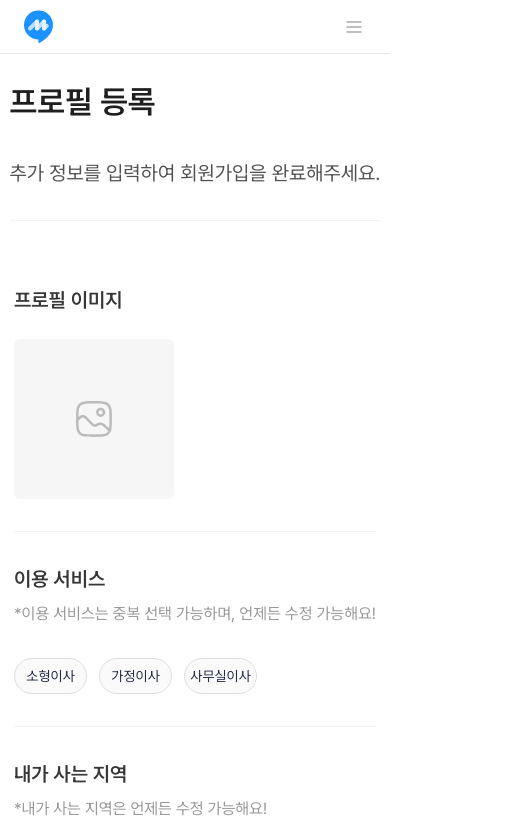
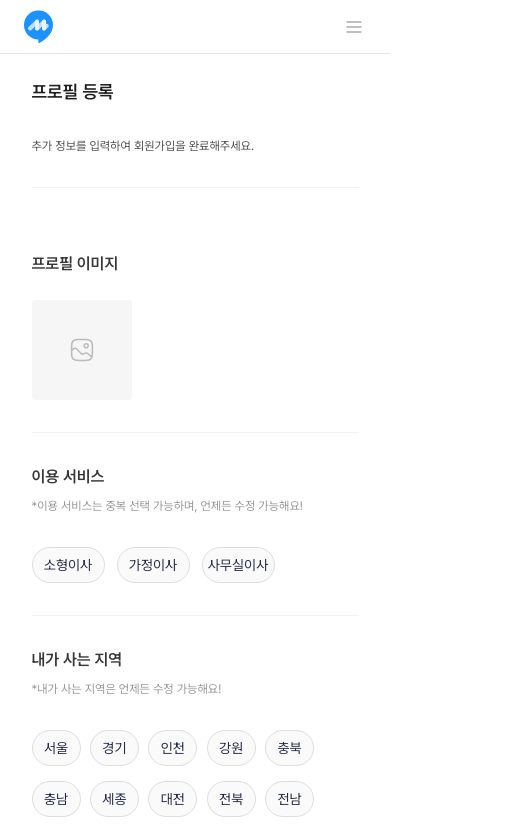
Before and after one commit to FS2-Part4-Team3/2-Moving-3-FE, a Next.js app: page /profile-register-normal in a window 390 px wide. Shown: the top 831 px of the page, 515 px wide, since content can reach past the window. Built offline with nearby package versions, Linux system fonts and the light colour scheme.

Commit message:
Feat:#21 - responsive design

```diff
--- a/src/app/profile-register-normal/page.tsx
+++ b/src/app/profile-register-normal/page.tsx
@@ -36,17 +36,17 @@ export default function ProfileRegisterNormal() {
   };
   return (
     <div className="flex flex-col justify-center items-center">
-      <div className="lg:w-[64rem] border-b border-gray-600 pb-[3.2rem]">
-        <h1 className="text-[3.2rem] font-semibold text-black-400 mb-[3.2rem] mt-[2.4rem]">
+      <div className="lg:w-[64rem] md:w-[32.7rem] sm:w-[32.7rem] border-b border-gray-600 pb-[3.2rem]">
+        <h1 className="lg:text-[3.2rem] md:text-[1.8rem] sm:text-[1.8rem] font-semibold text-black-400 mb-[3.2rem] mt-[2.4rem]">
           프로필 등록
         </h1>
-        <h3 className="text-[2rem] font-normal text-black-200">
+        <h3 className="lg:text-[2rem] md:text-[1.2rem] sm:text-[1.2rem] font-normal text-black-200">
           추가 정보를 입력하여 회원가입을 완료해주세요.
         </h3>
       </div>
-      <div className="lg:w-[64rem] mt-[6.4rem]">
+      <div className="lg:w-[64rem] md:w-[32.7rem] sm:w-[32.7rem] mt-[6.4rem]">
         <div className="flex flex-col border-b border-gray-600 pb-[3.2rem]">
-          <h2 className="text-[2rem] font-semibold text-black-300 mb-[2.4rem]">
+          <h2 className="lg:text-[2rem] md:text-[1.6rem] sm:text-[1.6rem] font-semibold text-black-300 mb-[2.4rem]">
             프로필 이미지
           </h2>
           <input
@@ -57,20 +57,22 @@ export default function ProfileRegisterNormal() {
             onChange={handleImgChange}
           />
           <button onClick={handleImgClick}>
-            <Image
-              src={previewUrl || profile}
-              alt="프로필 등록 이미지"
-              width={160}
-              height={160}
-              className="cursor-pointer"
-            />
+            <div className="relative lg:w-[16rem] lg:h-[16rem] md:w-[10rem] md:h-[10rem] sm:w-[10rem] sm:h-[10rem]">
+              <Image
+                src={previewUrl || profile}
+                alt="프로필 등록 이미지"
+                fill
+                className="cursor-pointer"
+                priority
+              />
+            </div>
           </button>
         </div>
         <div className="border-b border-gray-600 pb-[3.2rem] mt-[3.2rem]">
-          <h2 className="text-[2rem] font-semibold text-black-300 mb-[0.8rem]">
+          <h2 className="lg:text-[2rem] md:text-[1.6rem] sm:text-[1.6rem] font-semibold text-black-300 mb-[0.8rem]">
             이용 서비스
           </h2>
-          <p className="text-[1.6rem] font-normal text-gray-400 mb-[3.2rem]">
+          <p className="lg:text-[1.6rem] md:text-[1.2rem] sm:text-[1.2rem] font-normal text-gray-400 mb-[3.2rem]">
             *이용 서비스는 중복 선택 가능하며, 언제든 수정 가능해요!
           </p>
           <ProfileChips
@@ -80,10 +82,10 @@ export default function ProfileRegisterNormal() {
           />
         </div>
         <div className="mt-[3.2rem]">
-          <h2 className="text-[2rem] font-semibold text-black-300 mb-[0.8rem]">
+          <h2 className="lg:text-[2rem] md:text-[1.6rem] sm:text-[1.6rem] font-semibold text-black-300 mb-[0.8rem]">
             내가 사는 지역
           </h2>
-          <p className="text-[1.6rem] font-normal text-gray-400 mb-[3.2rem]">
+          <p className="lg:text-[1.6rem] md:text-[1.2rem] sm:text-[1.2rem] font-normal text-gray-400 mb-[3.2rem]">
             *내가 사는 지역은 언제든 수정 가능해요!
           </p>
           <ProfileChips
@@ -96,7 +98,7 @@ export default function ProfileRegisterNormal() {
       <ButtonWrapper id="profile-register-normal" onClick={handleImgSubmit}>
         <ButtonWrapper.Button
           disabled={!(selectedImg && selectedMovingType && selectedMovingType)}
-          className="w-[64rem] h-[6.4rem] rounded-[1.6rem] text-[2rem] text-center text-white font-semibold mt-[5.6rem] mb-[10.4rem]"
+          className="lg:w-[64rem] lg:h-[6.4rem] md:w-[32.7rem] md:h-[5.4rem] sm:w-[32.7rem] sm:h-[5.4rem] rounded-[1.6rem] lg:text-[2rem] md:text-[1.6rem] sm:text-[1.6rem] text-center text-white font-semibold mt-[5.6rem] mb-[10.4rem]"
         >
           시작하기
         </ButtonWrapper.Button>
```
